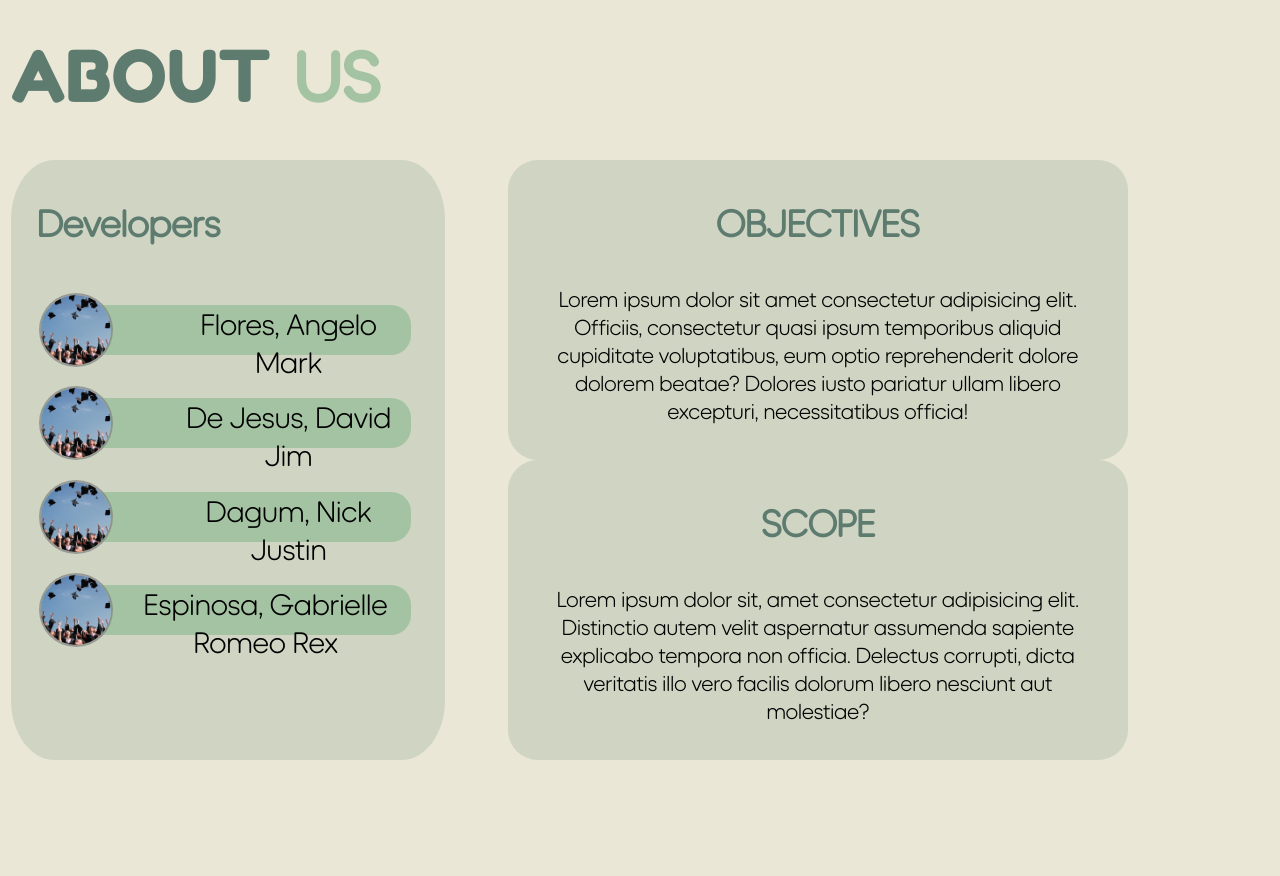
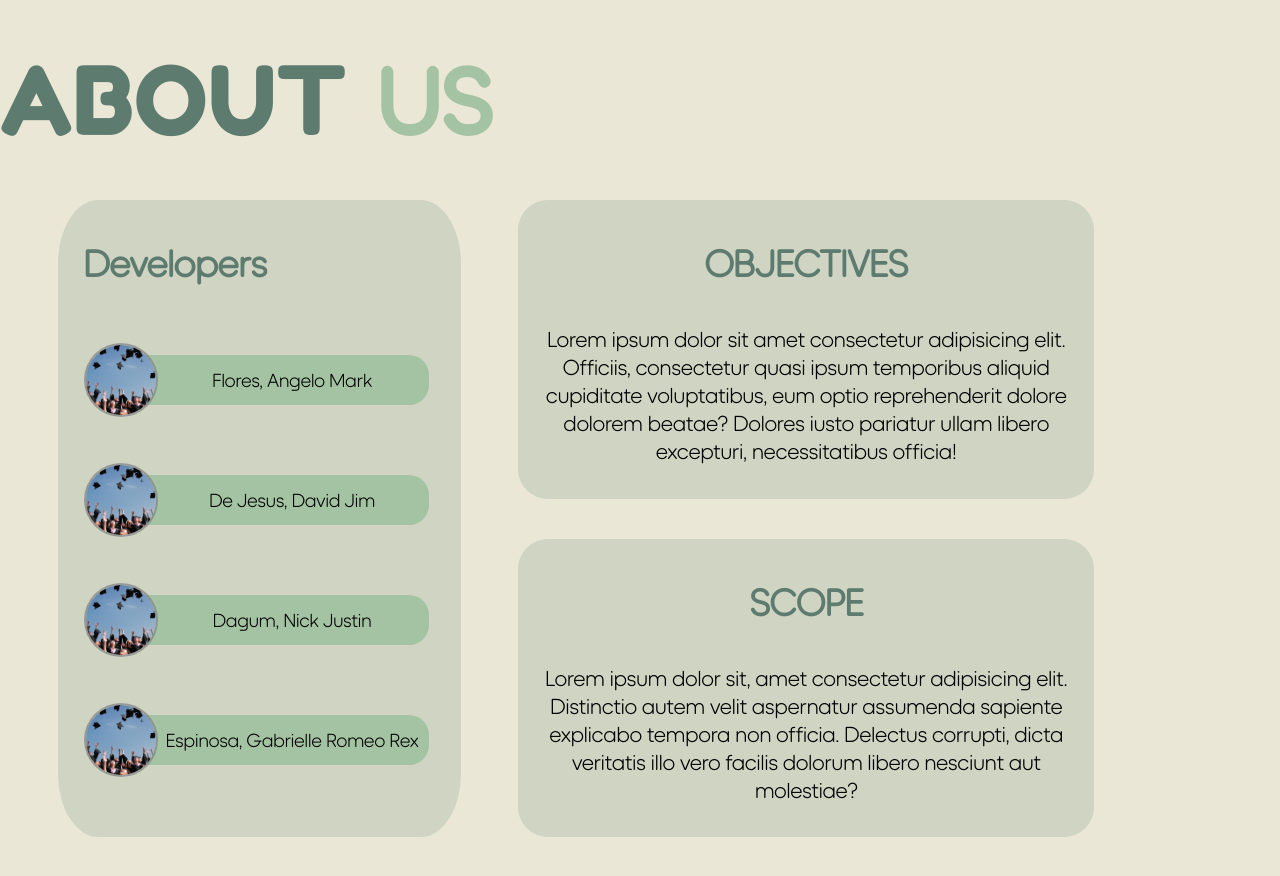
Before and after one commit to adreno255/COURSEplorer, a plain HTML site: page about.html in a window 1280 px wide. Drawn offline with Linux system fonts and the light colour scheme.

Commit message:
cleaned code of about page

```diff
--- a/about.css
+++ b/about.css
@@ -37,21 +37,7 @@ body{
 
 .titlepage{
     position: relative;
-    overflow: visible;
-    width: 55vw;
-    height: 5vh;
-    top: 0vh;
-    left: 27vw;
-}
-
-.webname{
-    margin-top: 5%;
-    top: -23%;
-    left: -60%;
-    position: absolute;
-    width: 100%;
-    height: 100%;
-    scale: 75%;
+    top: 5vh;
 }
 
 .webname #about{
@@ -72,11 +58,10 @@ body{
 
 .container1{
     display: flex;
-    margin-top: 15vh;
-    margin-right: 7vw;
-    margin-left: -4vw;
-    margin-bottom: 5vh;
+    margin-top: 10vh;
     justify-content: space-evenly;
+    width: 90vw;
+    margin-bottom: 10vh;
 }
 
 .developers{
@@ -84,7 +69,6 @@ body{
     width: 35%;
     background-color: hsl(155, 25%, 38%, 0.17);
     border-radius: 10% 10% 10% 10%;
-    height: 600px;
 }
 
 .developers #dev{
@@ -94,20 +78,21 @@ body{
     font-size: 1.9rem;
     color: var(--text-secondary);
     font-weight: bold;
+
 }
 
 .names{
     display: flex;
     flex-direction: column;
-    justify-content: space-between;
-    text-align: center;
-    height: 1200px;
+    justify-content: space-evenly;
+    width: 100%;
+    height: 80%;
 }
 
-.n1{
+.n{
     display: flex;
     flex-direction: row;
-    justify-content:flex-start;
+    justify-content: space-between;
     background-color: var(--text-tertiary);
     width: 85%;
     height: 50px;
@@ -117,70 +102,11 @@ body{
     overflow: visible;
 }
 
-.r1{
-    text-align: center;
+.n p{
     font-family: Duplet-Light;
-    font-size: 1.5rem;
-    padding-left: 15%;
-}
-
-.n2{
-    display: flex;
-    flex-direction: row;
-    justify-content:flex-start;
-    background-color: var(--text-tertiary);
-    width: 85%;
-    height: 50px;
-    border-radius: 20px;
-    margin-left: 7%;
-    margin-bottom: 10%;
-    overflow: visible;
-}
-
-.r2{
-    text-align: center;
-    font-family: Duplet-Light;
-    font-size: 1.5rem;
-    padding-left: 15%;
-}
-
-.n3{
-    display: flex;
-    flex-direction: row;
-    justify-content:flex-start;
-    background-color: var(--text-tertiary);
-    width: 85%;
-    height: 50px;
-    border-radius: 20px;
-    margin-left: 7%;
-    margin-bottom: 10%;
-    overflow: visible;
-}
-
-.r3{
-    text-align: center;
-    font-family: Duplet-Light;
-    font-size: 1.5rem;
-    padding-left: 15%;
-}
-
-.n4{
-    display: flex;
-    flex-direction: row;
-    justify-content:flex-start;
-    background-color: var(--text-tertiary);
-    width: 85%;
-    height: 50px;
-    border-radius: 20px;
-    margin-left: 7%;
-    overflow: visible;
-}
-
-.r4{
-    text-align: center;
-    font-family: Duplet-Light;
-    font-size: 1.5rem;
-    padding-left: 2.5%;
+    font-size: clamp(.75rem, 1.5vw, 3rem);
+    margin: auto;
+    padding: 0;
 }
 
 .right{
@@ -188,7 +114,6 @@ body{
     display: flex;
     flex-direction: column;
     width: 50%;
-
     justify-content: space-evenly;
 }
 
@@ -202,6 +127,8 @@ body{
     padding-left: 4%;
     padding-bottom: 2%;
     padding-right: 4%;
+    margin-bottom: 5vh;
+
 }
 
 .objectives #obj{
@@ -231,60 +158,13 @@ body{
     font-weight: bold;
 }
 
-.image.circle1{
+.n img{
     width: 70px;
     height: 70px;
     border-radius: 50%;
     box-shadow: hsl(0, 0%, 51%, 0.7) 0 0 0px 2px;
     position: relative;
-    shape-outside: circle();
     margin: 0px;
     float: left;
     top: -10px;
 }
-
-.image.circle2{
-    width: 70px;
-    height: 70px;
-    border-radius: 50%;
-    box-shadow: hsl(0, 0%, 51%, 0.7) 0 0 0px 2px;
-    position: relative;
-    shape-outside: circle();
-    margin: 0px;
-    float: left;
-    top: -10px;
-}
-
-.image.circle3{
-    width: 70px;
-    height: 70px;
-    border-radius: 50%;
-    box-shadow: hsl(0, 0%, 51%, 0.7) 0 0 0px 2px;
-    position: relative;
-    shape-outside: circle();
-    margin: 0px;
-    float: left;
-    top: -10px;
-}
-
-.image.circle4{
-    width: 70px;
-    height: 70px;
-    border-radius: 50%;
-    box-shadow: hsl(0, 0%, 51%, 0.7) 0 0 0px 2px;
-    position: relative;
-    shape-outside: circle();
-    margin: 0px;
-    float: left;
-    top: -10px;
-}
-
-
-.desc.desc1{
-    font-size: 1rem;
-    color: var(--text-primary);
-    position: relative;
-    top: 20%;
-    left: -40%;
-    width: 45%;
-}
--- a/about.html
+++ b/about.html
@@ -18,40 +18,22 @@
         <div class="developers">
             <p id="dev">Developers</p>
                 <div class="names">
-                    <dl>
-                        <div class="n1">
-                            <div class="l1">
-                                <img src="Images/image1.jpg" alt="Image 1" class="image circle1">
-                            </div>
-                            <div class="r1">
-                                <dt>Flores, Angelo Mark</dt>
-                            </div>
+                        <div class="n">
+                            <img src="Images/image1.jpg" alt="Image 1" class="image circle1">
+                            <p>Flores, Angelo Mark</p>
                         </div>
-                        <div class="n2">
-                            <div class="l2">
-                                <img src="Images/image1.jpg" alt="Image 1" class="image circle2">
-                            </div>
-                            <div class="r2">
-                                <dt>De Jesus, David Jim</dt>
-                            </div>
+                        <div class="n">
+                            <img src="Images/image1.jpg" alt="Image 1" class="image circle2">
+                            <p>De Jesus, David Jim</p>
                         </div>
-                        <div class="n3">
-                            <div class="l3">
-                                <img src="Images/image1.jpg" alt="Image 1" class="image circle3">
-                            </div>
-                            <div class="r3">
-                                <dt>Dagum, Nick Justin</dt>
-                            </div>
+                        <div class="n">
+                            <img src="Images/image1.jpg" alt="Image 1" class="image circle3">
+                            <p>Dagum, Nick Justin</p>
                         </div>
-                        <div class="n4">
-                            <div class="l4">
-                                <img src="Images/image1.jpg" alt="Image 1" class="image circle3">
-                            </div>
-                            <div class="r4">
-                                <dt>Espinosa, Gabrielle Romeo Rex</dt>
-                            </div>
+                        <div class="n">
+                            <img src="Images/image1.jpg" alt="Image 1" class="image circle3">
+                            <p>Espinosa, Gabrielle Romeo Rex</p>
                         </div>
-                    </dl>
                 </div>
         </div>
         <div class="right">
--- a/courses.css
+++ b/courses.css
@@ -41,6 +41,6 @@ h1{
     font-family: Fredoka;
     font-size: 4.75rem;
     color: var(--text-secondary);
-    position: absolute;
-    left: 25%;
+    margin-top: 5vh;
+    text-align: center;
 }
--- a/homepage.css
+++ b/homepage.css
@@ -145,7 +145,6 @@ body{
 .left{
     width: 50%;
     background-color: hsl(155, 25%, 38%, 0.17);
-    height: 100%;
     text-align: center;
     border-radius: 10% 0 0 10%;
 }
```
